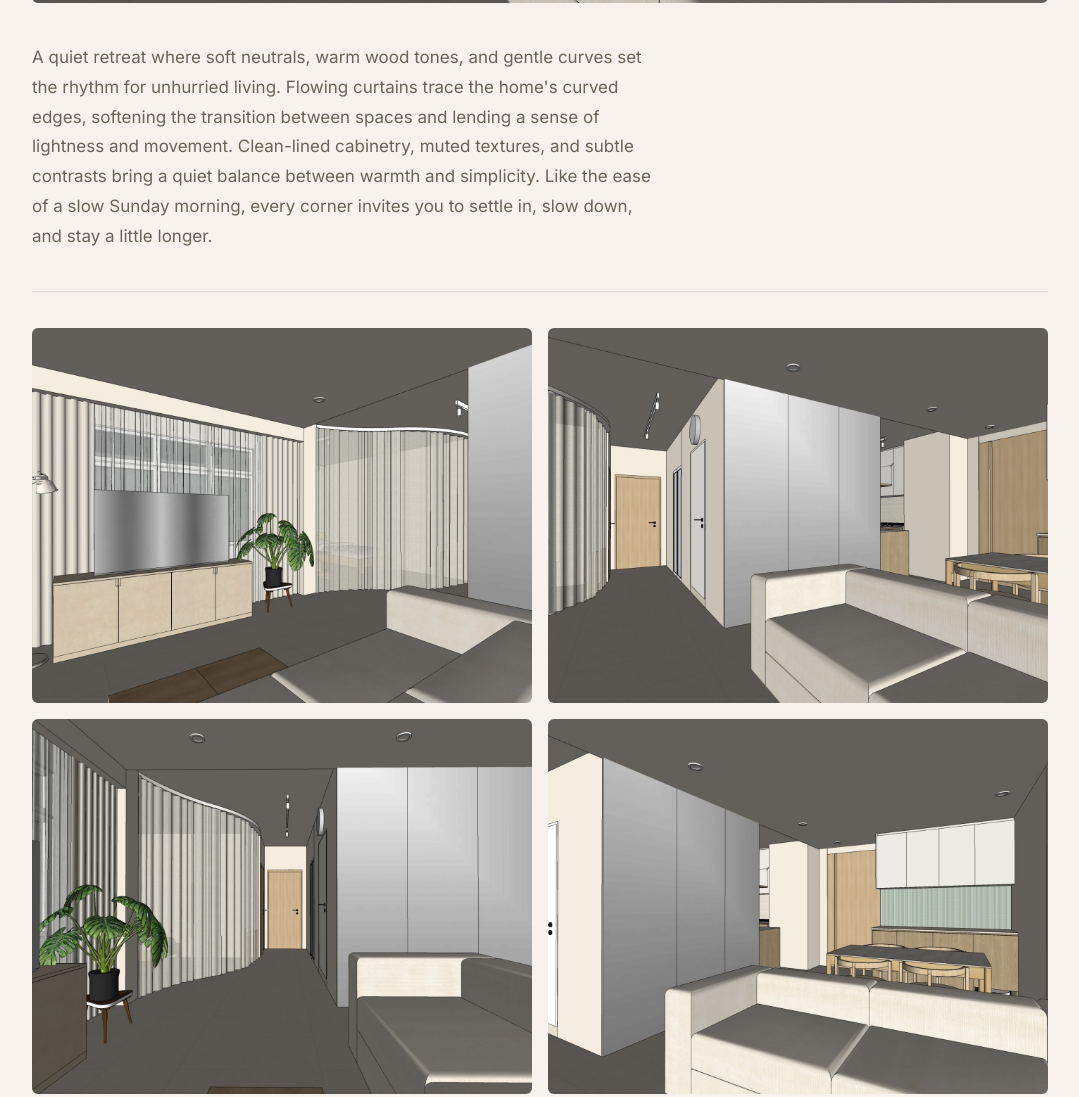
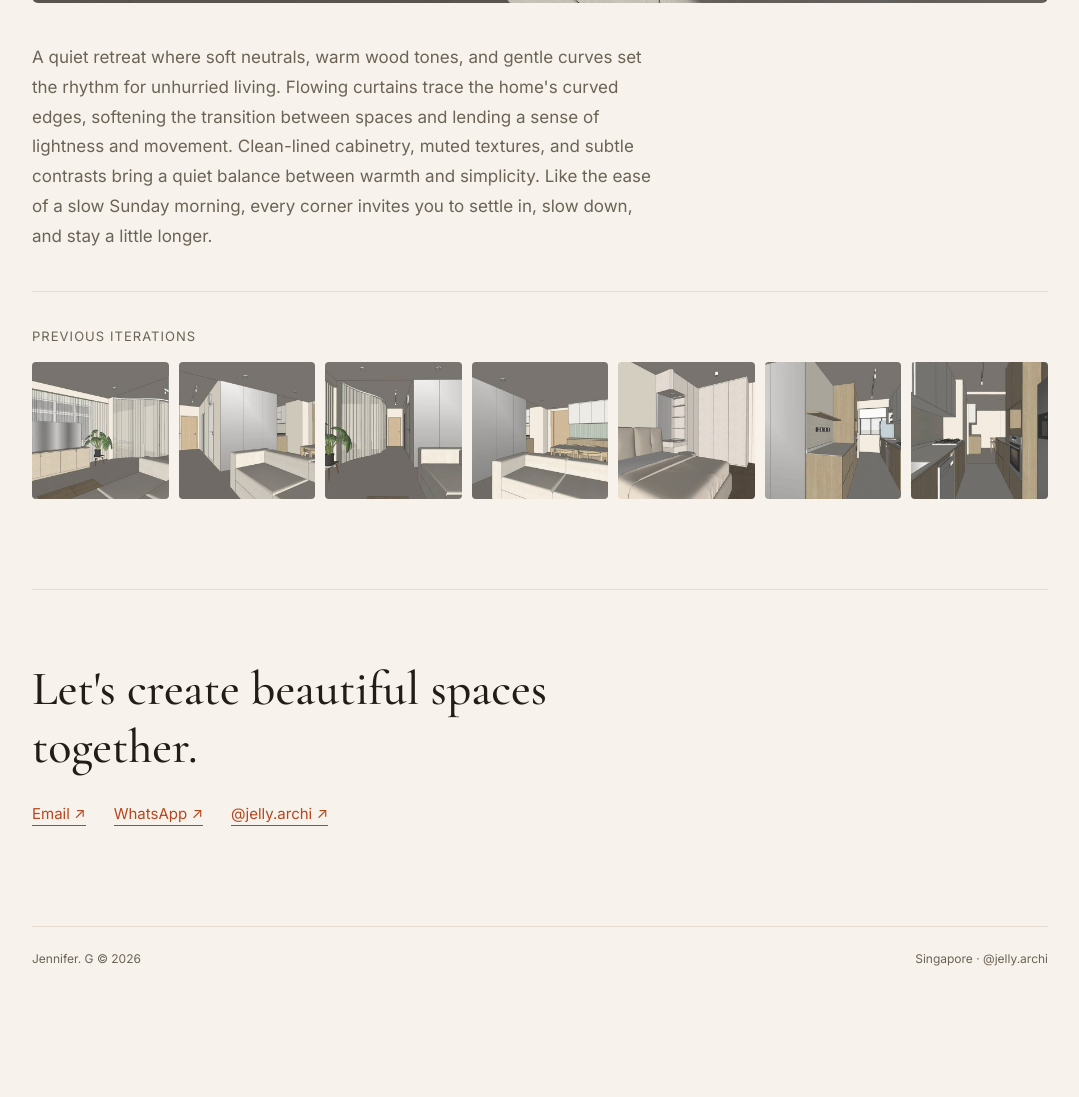
Before and after one commit to jennifergautama97-dotcom/studiojennifergautama, a plain HTML site: page slow-sunday.html in a window 1280 px wide. Shown: the part 1016-2113 px from the top of the page, without its empty margins (100-1179 px from the left). After the commit the page ends 2006 px from the top, so only its background shows below. Drawn offline with nearby package versions, Linux system fonts and the light colour scheme.

Commit message:
Ghim Moh: move current images into Previous iterations; share lightbox script
Co-Authored-By: Claude Opus 5.5 <noreply@anthropic.com>
Claude-Session: https://claude.ai/code/session_01W9BzsQabWzZY1jTFHhrrA4

```diff
--- /dev/null
+++ b/lightbox.js
@@ -0,0 +1,29 @@
+(function () {
+  var dlg = document.querySelector('.lightbox');
+  if (!dlg || typeof dlg.showModal !== 'function') return; // old browsers: links open the full image
+  var thumbs = Array.prototype.slice.call(document.querySelectorAll('.iter-thumb'));
+  var img = dlg.querySelector('img'), cap = dlg.querySelector('figcaption'), i = 0, x0 = null;
+  function show(n) {
+    i = (n + thumbs.length) % thumbs.length;
+    img.src = thumbs[i].getAttribute('href');
+    img.alt = thumbs[i].querySelector('img').alt;
+    cap.textContent = thumbs[i].dataset.caption + ' \u00b7 ' + (i + 1) + ' / ' + thumbs.length;
+  }
+  thumbs.forEach(function (t, n) {
+    t.addEventListener('click', function (e) { e.preventDefault(); show(n); dlg.showModal(); });
+  });
+  dlg.querySelector('.lb-close').onclick = function () { dlg.close(); };
+  dlg.querySelector('.lb-prev').onclick = function () { show(i - 1); };
+  dlg.querySelector('.lb-next').onclick = function () { show(i + 1); };
+  dlg.addEventListener('click', function (e) { if (e.target === dlg || e.target.tagName === 'FIGURE') dlg.close(); });
+  dlg.addEventListener('keydown', function (e) {
+    if (e.key === 'ArrowLeft') show(i - 1);
+    if (e.key === 'ArrowRight') show(i + 1);
+  });
+  dlg.addEventListener('touchstart', function (e) { x0 = e.touches[0].clientX; }, { passive: true });
+  dlg.addEventListener('touchend', function (e) {
+    if (x0 === null) return;
+    var dx = e.changedTouches[0].clientX - x0; x0 = null;
+    if (Math.abs(dx) > 40) show(dx < 0 ? i + 1 : i - 1);
+  });
+})();
--- a/slow-sunday.html
+++ b/slow-sunday.html
@@ -48,15 +48,30 @@
 
   <hr class="project-rule">
 
-  <div class="gallery">
-    <img loading="lazy" decoding="async" src="slow-sunday-living-tv.jpg" alt="Ghim Moh living room with flowing curtains tracing a curved edge">
-    <img loading="lazy" decoding="async" src="slow-sunday-living-curtain.jpg" alt="Ghim Moh living room between the curved curtains and the dining area">
-    <img loading="lazy" decoding="async" src="slow-sunday-living-hallway.jpg" alt="Ghim Moh living room with curved curtain wall leading to the hallway">
-    <img loading="lazy" decoding="async" src="slow-sunday-living-dining.jpg" alt="Ghim Moh living room looking toward the dining area and sage-green backsplash">
-    <img loading="lazy" decoding="async" src="slow-sunday-bedroom.jpg" alt="Ghim Moh bedroom with curved-edge vanity niche and wardrobe">
-    <img loading="lazy" decoding="async" src="slow-sunday-kitchen-1.jpg" alt="Ghim Moh galley kitchen with warm wood cabinetry">
-    <img loading="lazy" decoding="async" src="slow-sunday-kitchen-2.jpg" alt="Ghim Moh kitchen looking toward the dining area">
-  </div>
+  <!-- NEW RENDERS GALLERY GOES HERE -->
+
+  <section class="iterations">
+    <h2 class="section-label">Previous iterations</h2>
+    <div class="iter-grid">
+      <a href="slow-sunday-living-tv.jpg" class="iter-thumb" data-caption="Living room with flowing curtains tracing a curved edge"><img loading="lazy" decoding="async" src="thumbs/slow-sunday-living-tv.jpg" alt="Ghim Moh earlier iteration - living room with flowing curtains tracing a curved edge" width="480" height="480"></a>
+      <a href="slow-sunday-living-curtain.jpg" class="iter-thumb" data-caption="Living room between the curved curtains and the dining area"><img loading="lazy" decoding="async" src="thumbs/slow-sunday-living-curtain.jpg" alt="Ghim Moh earlier iteration - living room between the curved curtains and the dining area" width="480" height="480"></a>
+      <a href="slow-sunday-living-hallway.jpg" class="iter-thumb" data-caption="Living room with curved curtain wall leading to the hallway"><img loading="lazy" decoding="async" src="thumbs/slow-sunday-living-hallway.jpg" alt="Ghim Moh earlier iteration - living room with curved curtain wall leading to the hallway" width="480" height="480"></a>
+      <a href="slow-sunday-living-dining.jpg" class="iter-thumb" data-caption="Living room looking toward the dining area and sage-green backsplash"><img loading="lazy" decoding="async" src="thumbs/slow-sunday-living-dining.jpg" alt="Ghim Moh earlier iteration - living room looking toward the dining area and sage-green backsplash" width="480" height="480"></a>
+      <a href="slow-sunday-bedroom.jpg" class="iter-thumb" data-caption="Bedroom with curved-edge vanity niche and wardrobe"><img loading="lazy" decoding="async" src="thumbs/slow-sunday-bedroom.jpg" alt="Ghim Moh earlier iteration - bedroom with curved-edge vanity niche and wardrobe" width="480" height="480"></a>
+      <a href="slow-sunday-kitchen-1.jpg" class="iter-thumb" data-caption="Galley kitchen with warm wood cabinetry"><img loading="lazy" decoding="async" src="thumbs/slow-sunday-kitchen-1.jpg" alt="Ghim Moh earlier iteration - galley kitchen with warm wood cabinetry" width="480" height="480"></a>
+      <a href="slow-sunday-kitchen-2.jpg" class="iter-thumb" data-caption="Kitchen looking toward the dining area"><img loading="lazy" decoding="async" src="thumbs/slow-sunday-kitchen-2.jpg" alt="Ghim Moh earlier iteration - kitchen looking toward the dining area" width="480" height="480"></a>
+    </div>
+  </section>
+
+  <dialog class="lightbox" aria-label="Image viewer">
+    <button class="lb-close" type="button" aria-label="Close">&times;</button>
+    <button class="lb-prev" type="button" aria-label="Previous image">&#8249;</button>
+    <figure>
+      <img src="" alt="">
+      <figcaption></figcaption>
+    </figure>
+    <button class="lb-next" type="button" aria-label="Next image">&#8250;</button>
+  </dialog>
 
   <section class="contact" id="contact">
     <h2>Let's create beautiful spaces together.</h2>
@@ -74,5 +89,7 @@
 
 </div>
 
+<script src="lightbox.js"></script>
+
 </body>
 </html>
```
Also changed, not shown: held-over.html (+1 -31 lines), thumbs/slow-sunday-bedroom.jpg (added), thumbs/slow-sunday-kitchen-1.jpg (added), thumbs/slow-sunday-kitchen-2.jpg (added), thumbs/slow-sunday-living-curtain.jpg (added), thumbs/slow-sunday-living-dining.jpg (added), thumbs/slow-sunday-living-hallway.jpg (added), thumbs/slow-sunday-living-tv.jpg (added).
